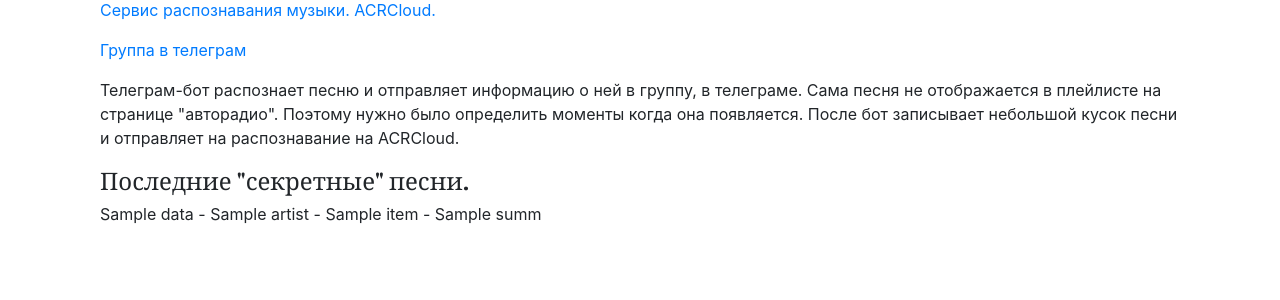
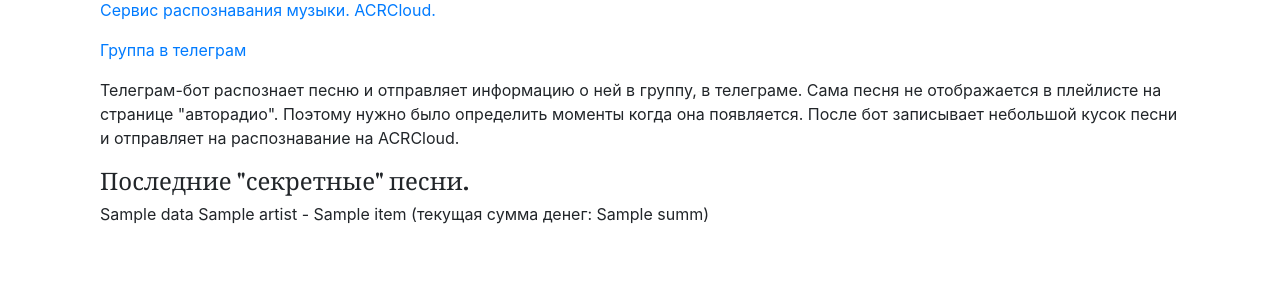
Before and after one commit to sch0nik/mysite, a Django app: template templates/avtoradio.html in a window 1280 px wide. Shown: the part 286-586 px from the top of the page. Run offline with Django 4.2, Linux system fonts and the light colour scheme; the template is opened without the code that fills it: most values are stand-ins (such as "Sample title", 1, 10 or a date in 2020); some libraries are stand-ins or nearby versions.

Commit message:
Поменял формат вывода песен.

```diff
--- a/templates/avtoradio.html
+++ b/templates/avtoradio.html
@@ -29,7 +29,7 @@
     {% if list_song %}
         <h4 class="display-8">Последние "секретные" песни.</h4>
         {% for item in list_song %}
-            <p>{{ item.data }} - {{ item.artist }} - {{ item.title }} - {{ item.summ }}</p>
+            <p>{{ item.data }} {{ item.artist }} - {{ item.title }} (текущая сумма денег: {{ item.summ }})</p>
         {% endfor %}
     {% endif %}
 </main>
```
